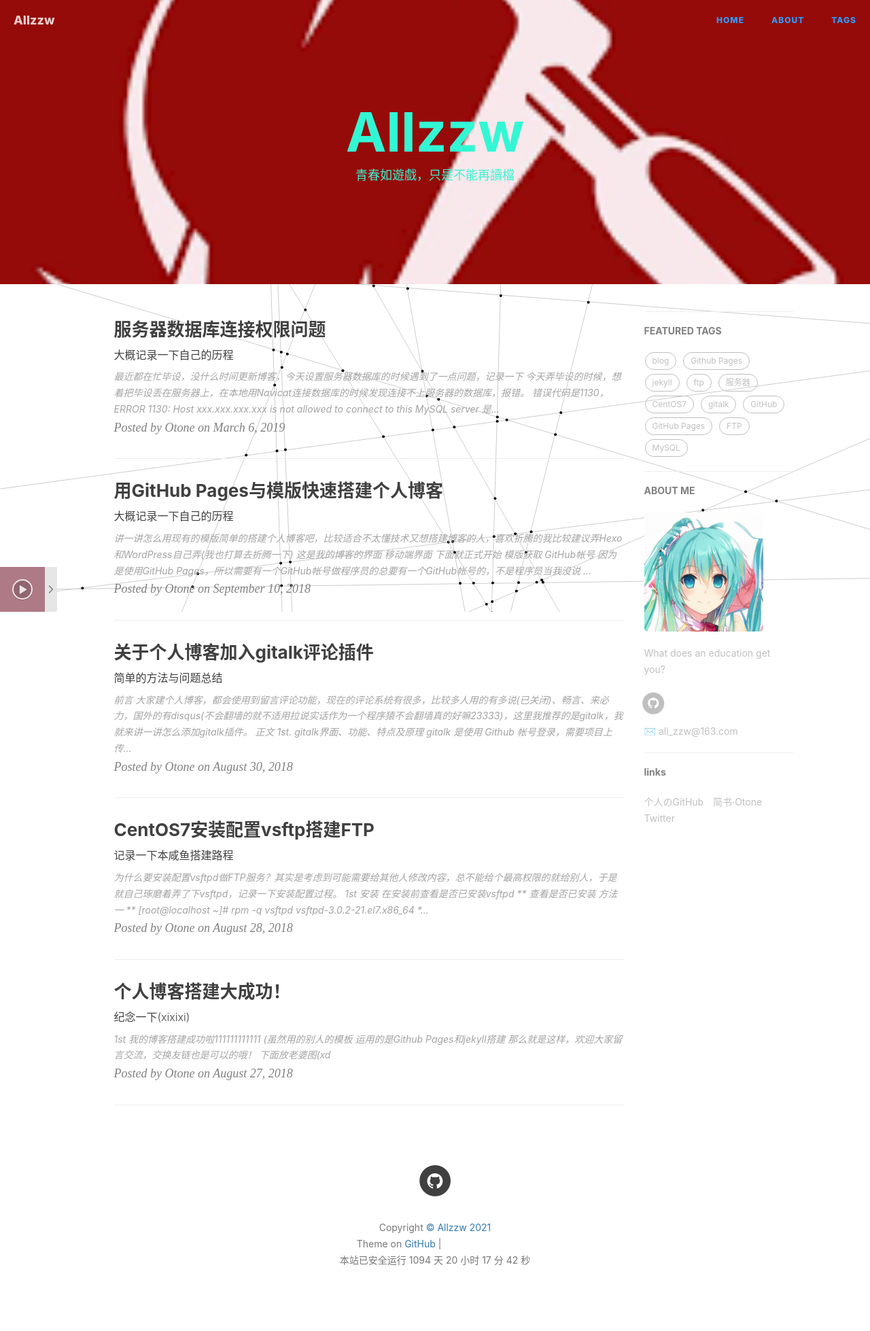
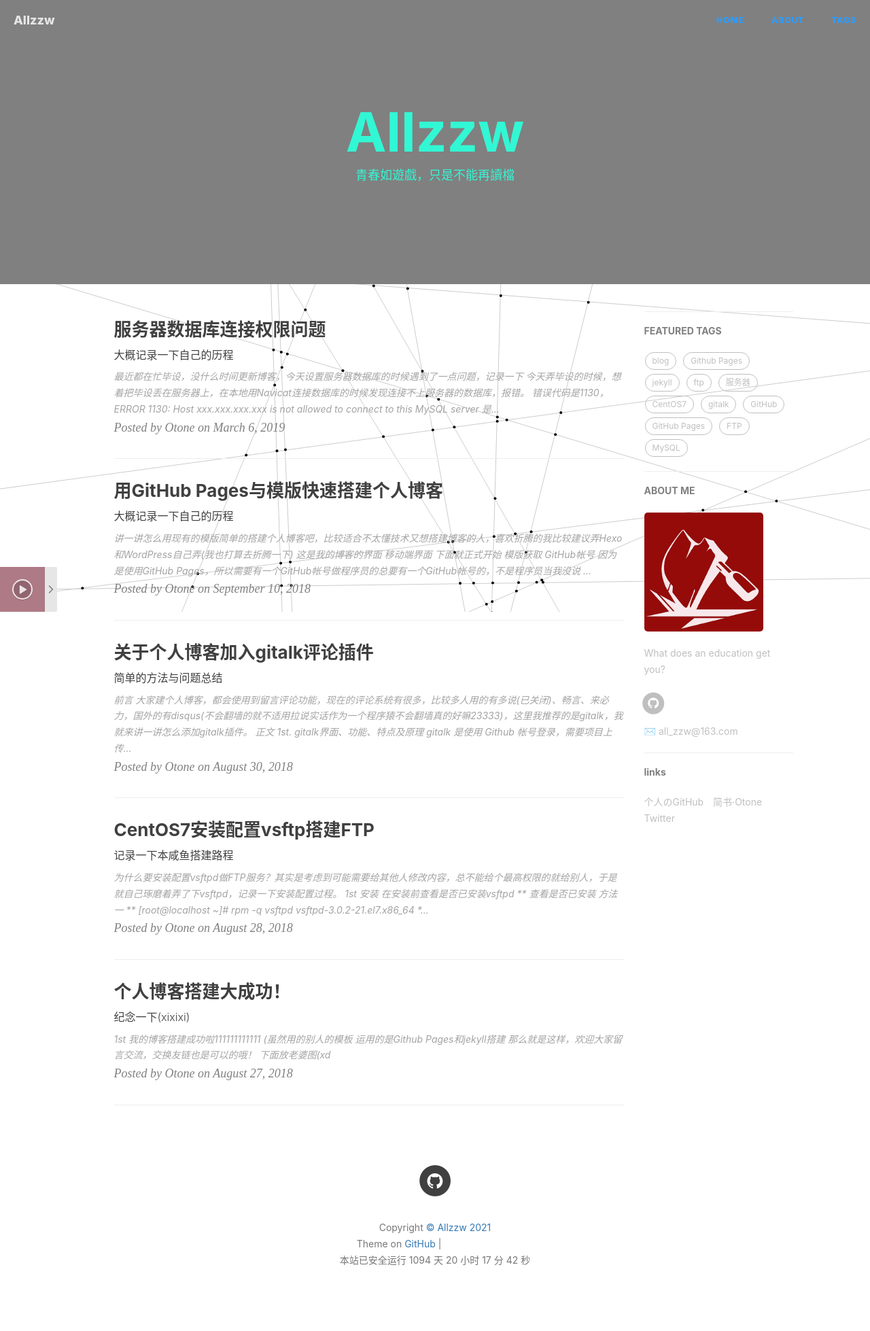
Before and after one commit to Allzzw/allzzw.github.io, a Jekyll site: the page built from index.html, in a window 1280 px wide. Shown: the whole page at 68% size. Built offline with Jekyll 4.4.1, drawn with Linux system fonts in a browser that asks for light colours; nearby versions of some CDN libraries; the list of posts is cut into pages by our own code; comment, search, counter and statistics services are not loaded; grey boxes are pictures that could not be loaded.

Commit message:
Update _config.yml

```diff
--- a/_config.yml
+++ b/_config.yml
@@ -1,7 +1,7 @@
 # Site settings
 title: Allzzw
 SEOTitle: Allzzw's Blog
-header-img: img/cover.png
+header-img: img/2.jpg
 email: all_zzw@163.com
 description: "年轻人！愿你照耀中国"
 keyword: "分子对接, 同源建模, 分子动力学, 动漫, 游戏"
@@ -13,7 +13,7 @@
 # Sidebar settings
 sidebar: true                           # whether or not using Sidebar.
 sidebar-about-description: "What does an education get you?"
-sidebar-avatar: /img/about-Otone.jpg      # use absolute URL, seeing it's used in both `/` and `/about/`
+sidebar-avatar: /img/cover.png      # use absolute URL, seeing it's used in both `/` and `/about/`
 
 
 
```
